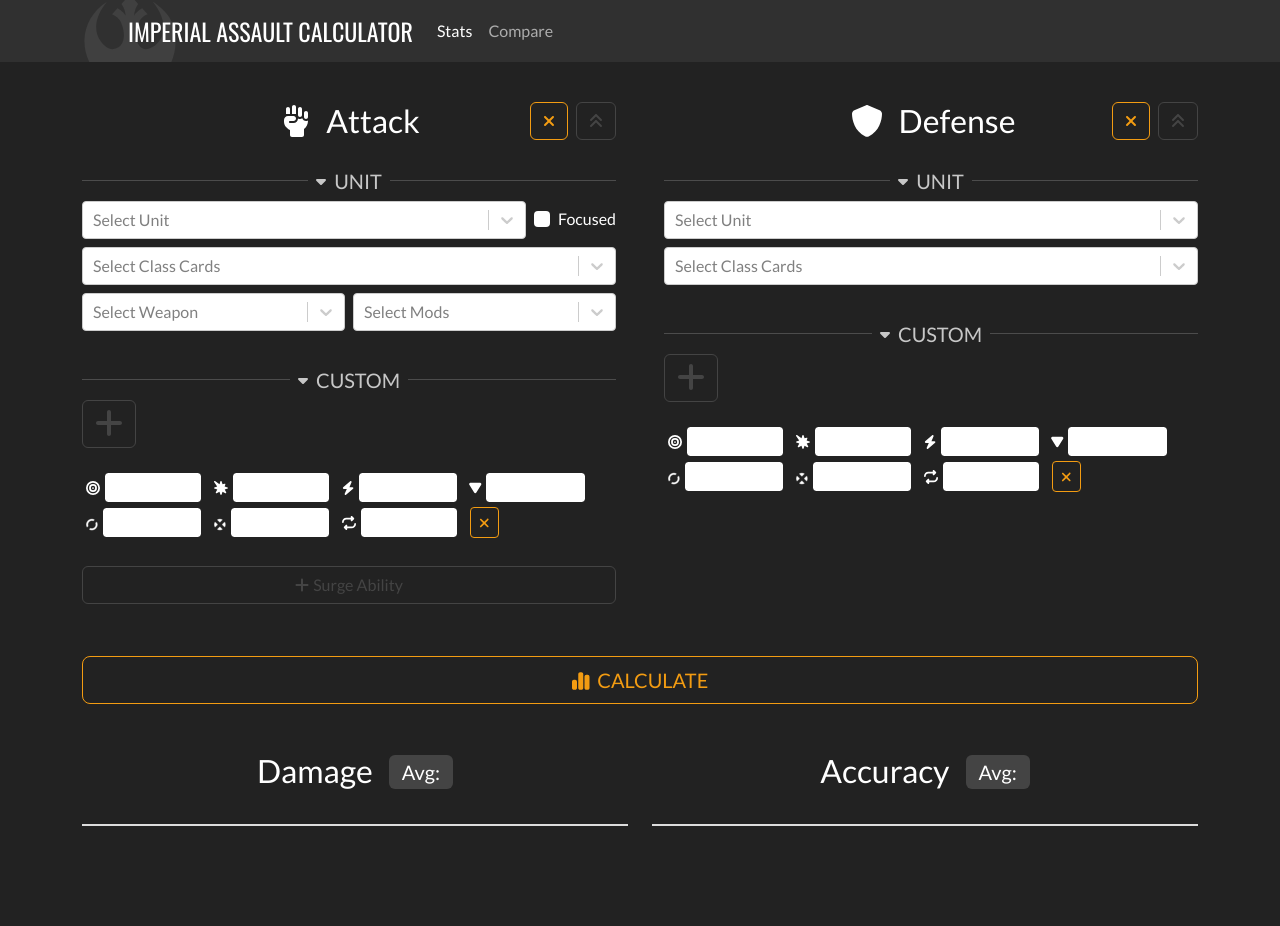
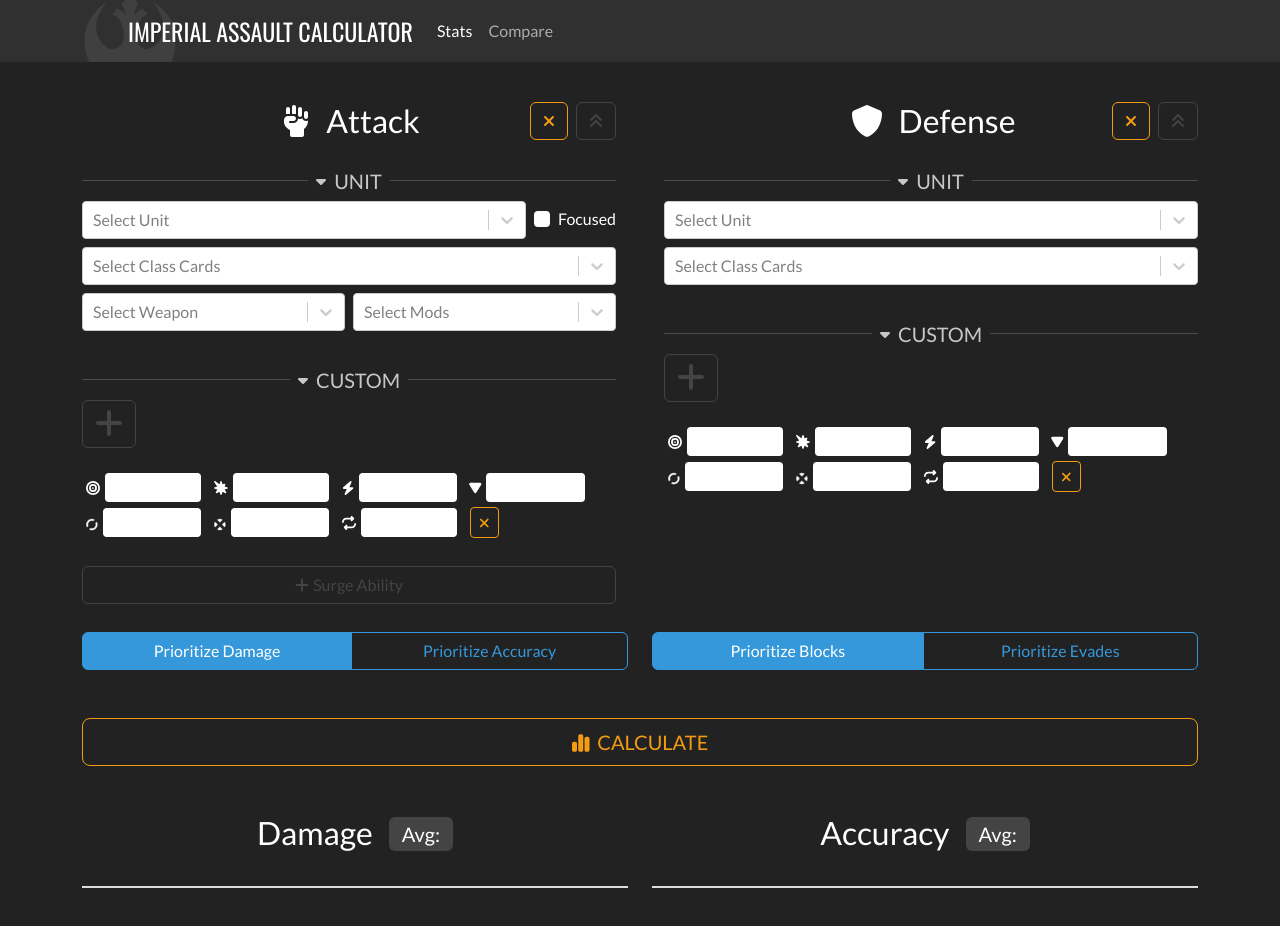
Before and after one commit to natafaye/imperial-assault-calculator, a React (Create React App) app: page /#/ in a window 1280 px wide. Shown: the top 926 px of the page. Built offline with nearby package versions, Linux system fonts and the light colour scheme.

Commit message:
Added attack and defense priorities

```diff
--- /dev/null
+++ b/src/pages/StatsPage/PriorityPicker.js
@@ -0,0 +1,22 @@
+import React from 'react'
+import ButtonToggle from '../../components/ButtonToggle'
+import { DAM, ACC, BLO, EVA } from '../../data'
+
+export default function PriorityPicker({ value, onChange, isAttack = false }) {
+
+    const handleChange = (value) => {
+        onChange(isAttack ? (value ? [ACC, DAM] : [DAM, ACC]) : (value ? [EVA, BLO] : [BLO, EVA]))
+    }
+
+    return (
+        <ButtonToggle
+            id={`${isAttack ? "attack" : "defense"}-priority`}
+            className="w-100 mt-4"
+            variant="outline-info"
+            value={value[0] === ACC || value[0] === EVA}
+            onChange={handleChange}
+            trueLabel={`Prioritize ${isAttack ? "Accuracy" : "Evades"}`}
+            falseLabel={`Prioritize ${isAttack ? "Damage" : "Blocks"}`}
+        />
+    )
+}
--- a/src/pages/StatsPage/StatsDataInput.js
+++ b/src/pages/StatsPage/StatsDataInput.js
@@ -8,10 +8,13 @@
 import HoverPeekButton from '../../components/HoverPeekButton';
 import SectionHeader from "./SectionHeader"
 import { getAttackData, getDefenseData } from '../../utilities';
+import PriorityPicker from './PriorityPicker';
 
 export default function StatsDataInput({ data, updaters, onCalculate }) {
-  const { customAttack, customDefense, unitAttack, unitDefense } = data
-  const { customAttackDispatch, customDefenseDispatch, setUnitAttack, setUnitDefense } = updaters
+  const { customAttack, customDefense, unitAttack, unitDefense,
+    attackPriority, defensePriority } = data
+  const { customAttackDispatch, customDefenseDispatch, setUnitAttack,
+    setUnitDefense, setAttackPriority, setDefensePriority } = updaters
 
   const clear = (customDispatch, setUnit) => {
     customDispatch(clearCustomData())
@@ -47,6 +50,14 @@
         </Col>
       </Row>
       <Row>
+        <Col>
+          <PriorityPicker value={attackPriority} onChange={setAttackPriority} isAttack/>
+        </Col>
+        <Col>
+          <PriorityPicker value={defensePriority} onChange={setDefensePriority} />
+        </Col>
+      </Row>
+      <Row>
         <Col className="text-center mt-5 mb-4">
           <HoverPeekButton as={Button}
             variant="outline-warning"
--- a/src/pages/StatsPage/StatsPage.js
+++ b/src/pages/StatsPage/StatsPage.js
@@ -6,8 +6,6 @@
 export default function StatsPage({ data, updaters }) {
     const { results, settings, ...inputData } = data
     const { setResults, setSettings, ...inputUpdaters } = updaters
-
-    console.log(inputData)
 
     const calculate = () => setResults(getStatsResults(inputData))
 
--- a/src/pages/StatsPage/useStatsData.js
+++ b/src/pages/StatsPage/useStatsData.js
@@ -1,6 +1,7 @@
 import { useState } from "react"
 import { useCustomData } from "../../components/CustomDataPicker"
 import { useUnitData } from "../../components/UnitDataPicker"
+import { BLO, EVA, DAM, ACC } from "../../data"
 
 const getEmptyResults = () => ({ histograms: [[], []], averages: [], totalNum: 0 })
 
@@ -9,6 +10,8 @@
     const [customDefense, customDefenseDispatch] = useCustomData()
     const [unitAttack, setUnitAttack] = useUnitData()
     const [unitDefense, setUnitDefense] = useUnitData()
+    const [attackPriority, setAttackPriority] = useState([DAM, ACC])
+    const [defensePriority, setDefensePriority] = useState([BLO, EVA])
     const [results, setResults] = useState(getEmptyResults())
     const [settings, setSettings] = useState({
         showAtLeast: false,
@@ -16,7 +19,9 @@
     })
 
     return [
-        { customAttack, customDefense, unitAttack, unitDefense, results, settings },
-        { customAttackDispatch, customDefenseDispatch, setUnitAttack, setUnitDefense, setResults, setSettings }
+        { customAttack, customDefense, unitAttack, unitDefense, attackPriority,
+            defensePriority, results, settings },
+        { customAttackDispatch, customDefenseDispatch, setUnitAttack, setUnitDefense,
+            setAttackPriority, setDefensePriority, setResults, setSettings }
     ]
 }
--- a/src/utilities/Attack.js
+++ b/src/utilities/Attack.js
@@ -35,12 +35,15 @@
      * @param {number[]} permanent Permanent bonuses to accuracy, damages, surges, blocks, evades, dodges
      * @param {number[][]} surge Available surge abilities
      * @param {number} [rerolls=0] How many rerolls are available
+     * @param {number[]} attackPriority Order of properties to prioritize for attack
+     * @param {number[]} defensePriority Order of properties to prioritize for defense
      */
-    constructor(attack, permanent, surge, rerolls=0) {
+    constructor(attack, permanent, surge, rerolls=0, attackPriority=[DAM, ACC], defensePriority=[BLO, EVA]) {
         this.attackdice = attack;
         this.permanentabilities = permanent
         this.surgeabilities = surge
-        this.surgepriorities = [DAM, ACC]
+        this.surgepriorities = attackPriority
+        this.defensePriority = defensePriority
         this.rerolls = rerolls
     }
 
--- a/src/utilities/analysisUtilities.js
+++ b/src/utilities/analysisUtilities.js
@@ -9,29 +9,39 @@
  * @param {object} unitAttack Data about the unit attack
  * @param {object} attack Data about the attack
  * @param {object?} defense Optional data about the defense (for adding the defense bonus in)
+ * @param {number[]} attackPriority Order of properties to prioritize for attack
+ * @param {number[]} defensePriority Order of properties to prioritize for defense
  * @returns {Attack | PunchDagger} Either an Attack or PunchDagger object
  */
-export const getAttackObject = (unitAttack, attack, defense) => {
+export const getAttackObject = (unitAttack, attack, defense, attackPriority, defensePriority) => {
     const args = [
         attack.dice,
         addValues(attack.bonus, defense?.bonus),
         attack.surgeAbilities,
-        attack.rerolls
+        attack.rerolls,
+        attackPriority,
+        defensePriority
     ]
     return (unitAttack?.weapon?.isPunchDagger) ? new PunchDagger(...args) : new Attack(...args)
 }
 
 /**
  * Interface function for getting the stats data of an attack and defense
- * @param {{ customAttack: object, customDefense: object, unitAttack: object }} data The attack and defense data
+ * @param {{
+ *  customAttack: object,
+ *  customDefense: object,
+ *  unitAttack: object,
+ *  attackPriority: number[],
+ *  defensePriority: number[]
+ * }} data The attack and defense data
  * @returns {{
  *  averages: number[],
  *  histograms: {value: *, amount: number, percentage: number, atLeastPercentage: number }[][],
  *  totalNum: number
  * }} All the stats data
  */
-export const getStatsResults = ({ customAttack: attack, customDefense: defense, unitAttack }) => {
-    let allResults = getAttackObject(unitAttack, attack, defense).calcresults(defense.dice);
+export const getStatsResults = ({ customAttack: attack, customDefense: defense, unitAttack, attackPriority, defensePriority }) => {
+    let allResults = getAttackObject(unitAttack, attack, defense, attackPriority, defensePriority).calcresults(defense.dice);
     return {
         averages: getAverage(allResults),
         histograms: getHistograms(allResults, [ACC, DAM]),
```
